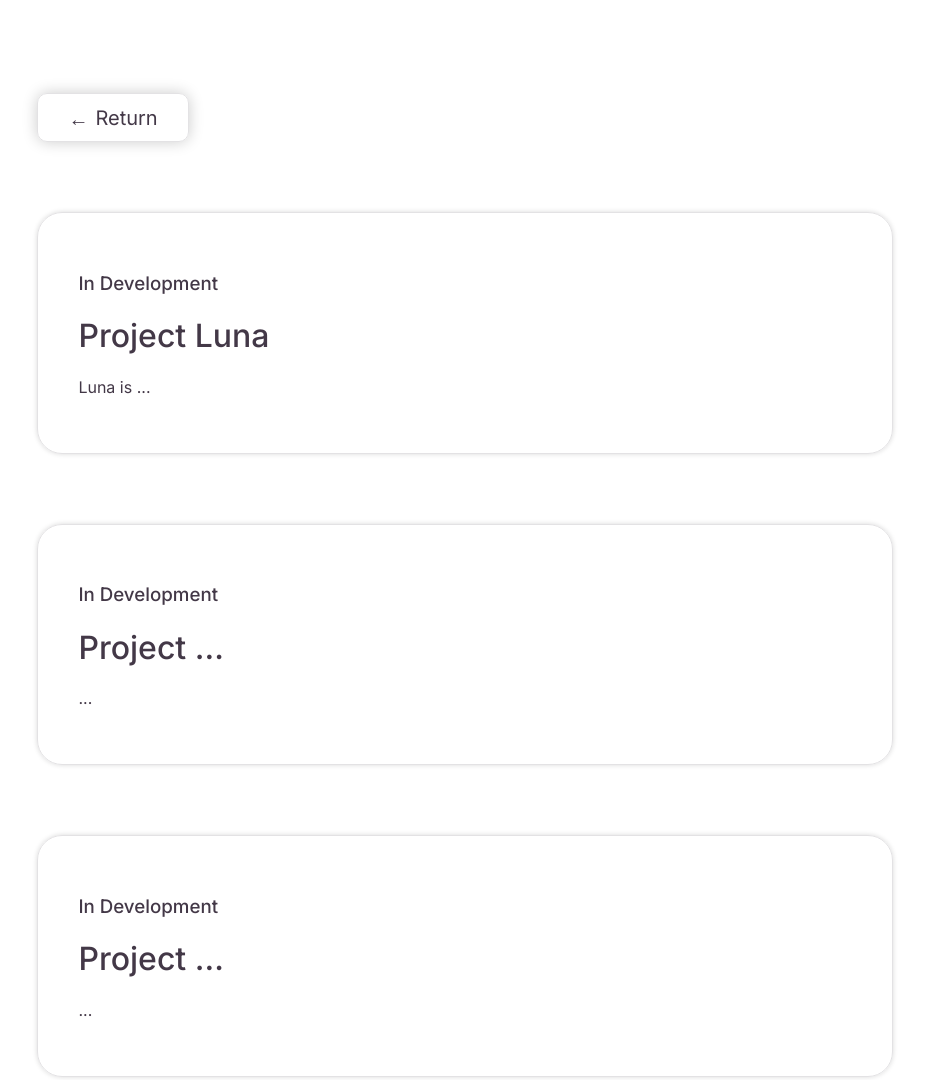
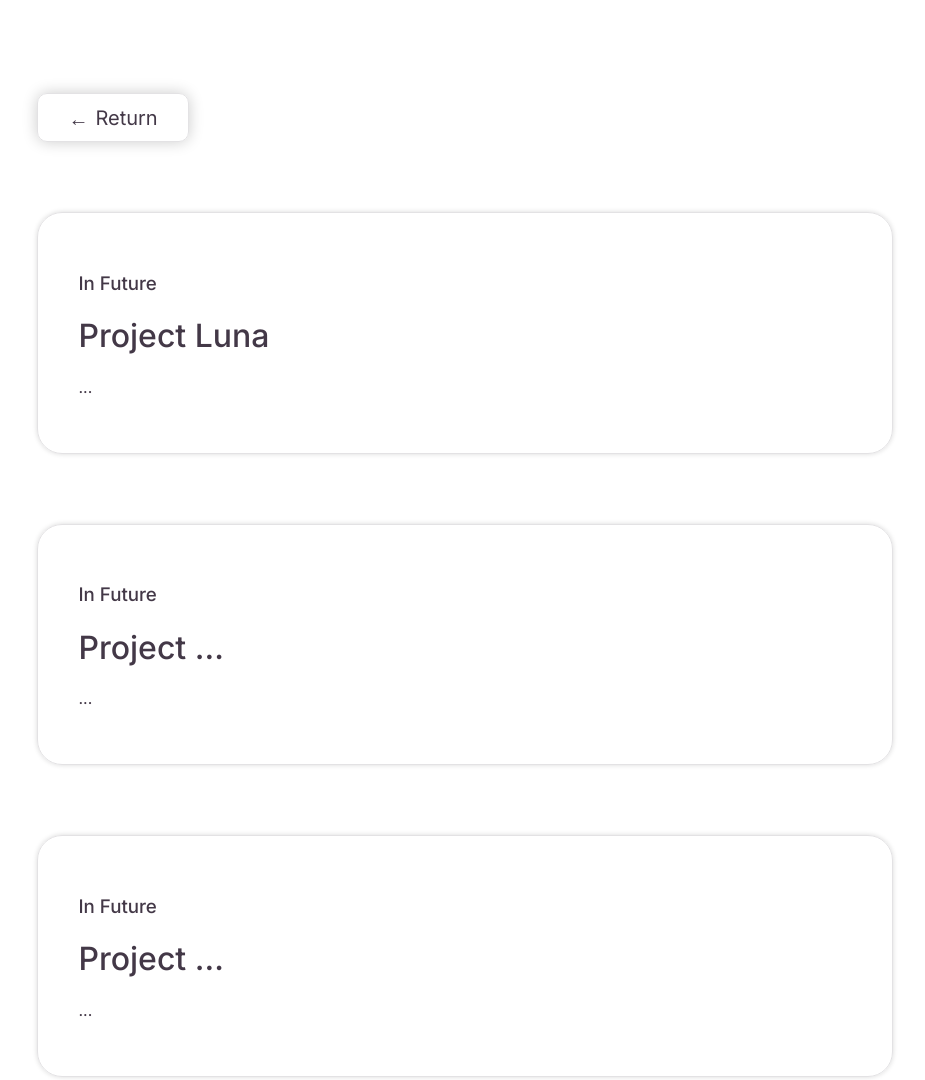
Before and after one commit to HoozLive/hoozlive.github.io, a plain HTML site: page projects.html in a window 1280 px wide. Shown: the top 1080 px of the page, without its empty margins (175-1100 px from the left). Drawn offline with nearby package versions, Linux system fonts and the light colour scheme.

Commit message:
Minor changes in projects.html

```diff
--- a/projects.html
+++ b/projects.html
@@ -19,11 +19,11 @@
                 <div class="project-box">
                     <div class="project-container">
                         <div class="project-box-header">
-                            <h3>In Development</h3>
+                            <h3>In Future</h3>
                             <h1>Project Luna</h1>
                         </div>
                         <div class="project-box-content">
-                            <p>Luna is ...</p>
+                            <p>...</p>
                         </div>
 
                     </div>
@@ -34,7 +34,7 @@
                 <div class="project-box">
                     <div class="project-container">
                         <div class="project-box-header">
-                            <h3>In Development</h3>
+                            <h3>In Future</h3>
                             <h1>Project ...</h1>
                         </div>
                         <div class="project-box-content">
@@ -49,7 +49,7 @@
                 <div class="project-box">
                     <div class="project-container">
                         <div class="project-box-header">
-                            <h3>In Development</h3>
+                            <h3>In Future</h3>
                             <h1>Project ...</h1>
                         </div>
                         <div class="project-box-content">
```
